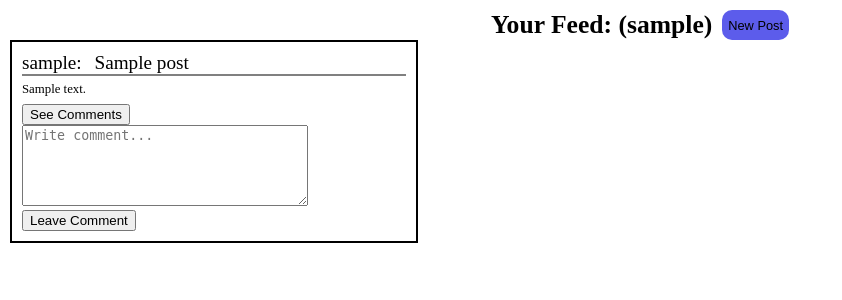
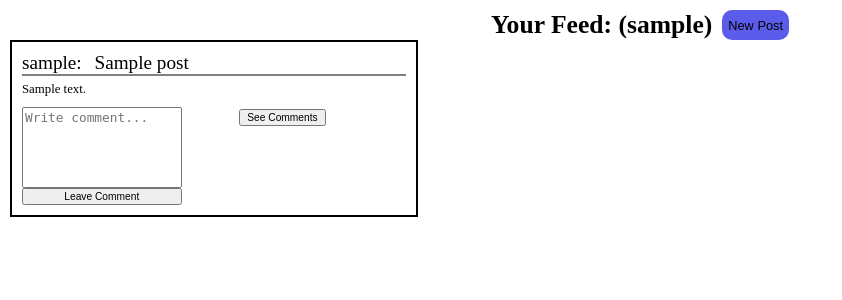
Before and after one commit to acarter867/The-Sourcerer-s-Code-, a Node project: template views/homepage.handlebars in a window 1280 px wide. Shown: the part 50-350 px from the top of the page, without its empty margins (0-842 px from the left). Run offline with Node 20 templates, Linux system fonts and the light colour scheme; the template is opened without the code that fills it: most values are stand-ins (such as "Sample title", 1, 10 or a date in 2020); some libraries are stand-ins or nearby versions.

Commit message:
Formatted main homepage, not styled yet

```diff
--- a/public/css/style.css
+++ b/public/css/style.css
@@ -147,6 +147,7 @@ h1{
     width: 30vw;
     margin-bottom: 30px;
     padding: 10px;
+    align-items: center;
 }
 
 /* edit/delete post buttons */
@@ -178,8 +179,39 @@ h1{
 /* Post Body */
 .post-body{
     padding-top: .5vw;
-    padding-bottom: .5vw;
+    padding-bottom: .75vw;
     font-size: 1vw;
 }
 
 /* comment section (NOT ACTUAL COMMENTS) */
+
+.comments{
+    display: flex;
+}
+
+.comments button{
+    font-size: .8vw;
+}
+
+.comment-box{
+    display: flex;
+    flex-direction: column;
+}
+
+.comment-box textarea{
+    resize: none;
+    width: 12vw;
+    font-size: 1vw;
+}
+
+.show-hide-comments{
+    margin-left: 15%;
+}
+
+.comment{
+    border: 1px solid gray;
+    padding: .3vw;
+    margin-top: .5vw;
+    margin-bottom: .5vw;
+    font-size: 1vw;
+}
--- a/public/js/commenting.js
+++ b/public/js/commenting.js
@@ -19,7 +19,7 @@ const getComments = async (event) => {
         let id = allComments[x].id;
         let displaybox = document.createElement("div");
         let content = `
-        <div id="ccard${id}">
+        <div class="comment" id="ccard${id}">
           <p id="cbody${id}">${allComments[x].body}</p>
           <p id="byline${id}"> – ${allComments[x].poster_username}</p>
         </div>`;
@@ -28,8 +28,8 @@ const getComments = async (event) => {
         containerEl.appendChild(displaybox);
         if (sessId === allComments[x].poster_username) {
           let modDash = `
-          <button id="edit${id}" data-id="${id}" data-state="edit">Edit</button>
-          <button id="delete${id}" data-id="${id}">Delete</button>`;
+          <button class="edit-comment" id="edit${id}" data-id="${id}" data-state="edit">Edit</button>
+          <button class="delete-comment" id="delete${id}" data-id="${id}">Delete</button>`;
           displaybox.innerHTML = content + modDash;
           let btnEdit = document.getElementById("edit" + id);
           let btnDelete = document.getElementById("delete" + id);
--- a/views/homepage.handlebars
+++ b/views/homepage.handlebars
@@ -19,14 +19,21 @@
     <div class="">
       <p class="post-body">{{post.body}}</p>
     </div>
-    <div>
-      <button class="render-comments" data-id="{{post.id}}" name="commentbtn{{post.id}}" data-state="show">See Comments</button>
-      <div data-id="{{post.id}}" name="thread{{post.id}}"></div>
+
+    <div class="comments">
+      <div class="comment-box">
+        <textarea rows="5" cols="33" placeholder="Write comment..."></textarea>
+        <button data-id="{{post.id}}">Leave Comment</button>
+      </div>
+      <div class="show-hide-comments">
+        <button class="render-comments" data-id="{{post.id}}" name="commentbtn{{post.id}}" data-state="show">See Comments</button>
+        <div class="comment-div"data-id="{{post.id}}" name="thread{{post.id}}"></div>
+      </div>
     </div>
-    <div class="comment-box">
-      <textarea rows="5" cols="33" placeholder="Write comment..."></textarea>
-      <button data-id="{{post.id}}">Leave Comment</button>
-    </div>
+
+
+
+
   </div>
   {{/each}}
 </section>
```
